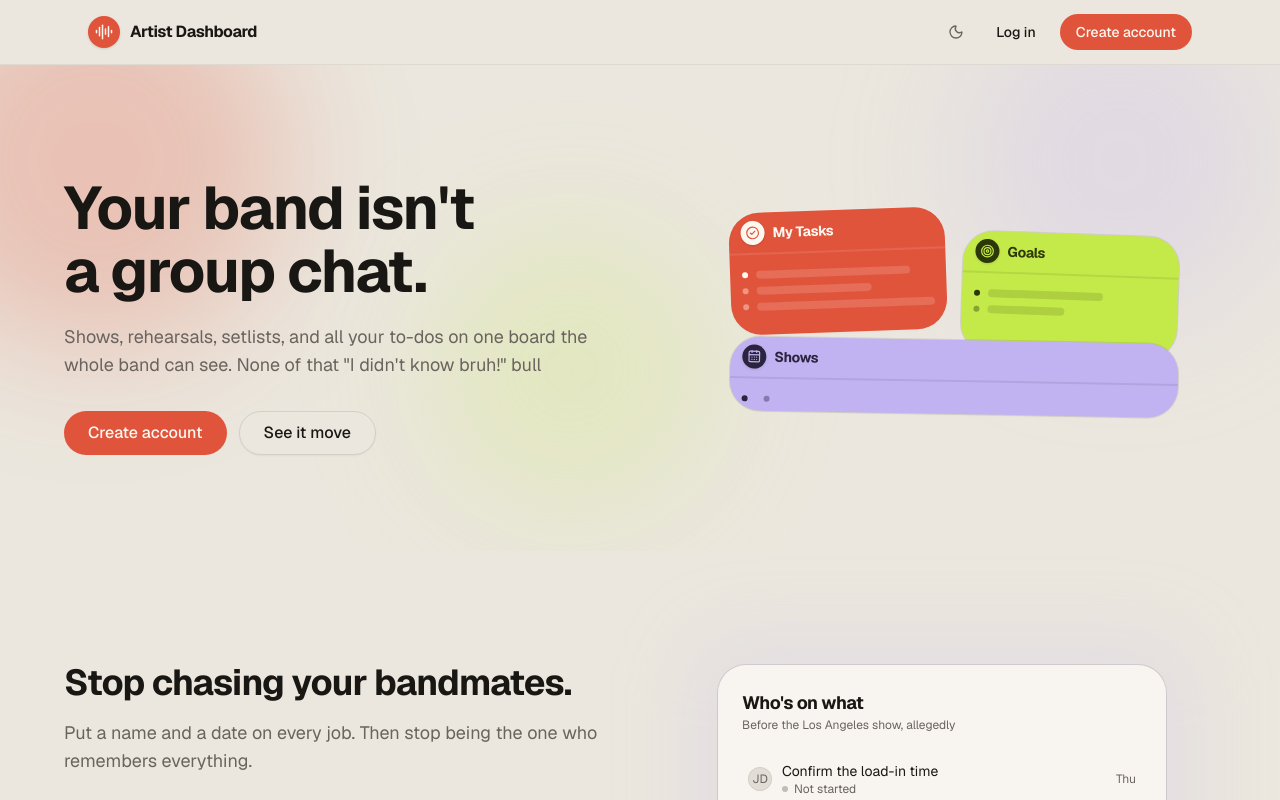
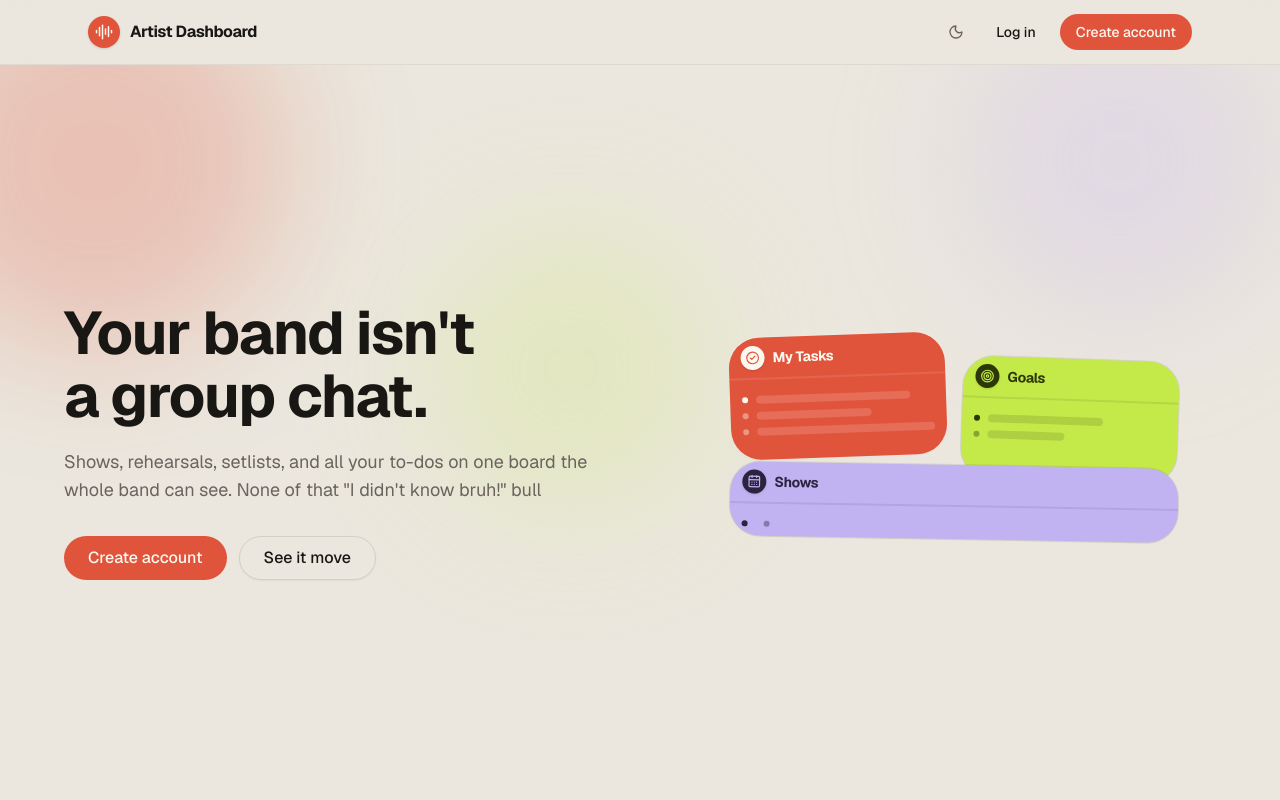
Before and after one commit to eltonSalanic/artist-dashboard, a Next.js app in the folder apps/web/: page / in a window 1280 px wide. Shown: the top 800 px of the page. Built offline with nearby package versions, Linux system fonts and the light colour scheme.

Commit message:
adjust landing hero

```diff
--- a/apps/web/src/features/landing/hero.tsx
+++ b/apps/web/src/features/landing/hero.tsx
@@ -15,7 +15,7 @@ export function Hero() {
   return (
     <section
       id="top"
-      className="relative overflow-hidden px-6 pt-20 pb-16 md:pt-28 md:pb-24"
+      className="relative overflow-hidden flex min-h-[calc(100svh-4rem)] px-6 pt-20 pb-16 md:pt-28 md:pb-24"
     >
       {/* Ambient wash — the three brand accents, blurred to atmosphere. */}
       <div
```
